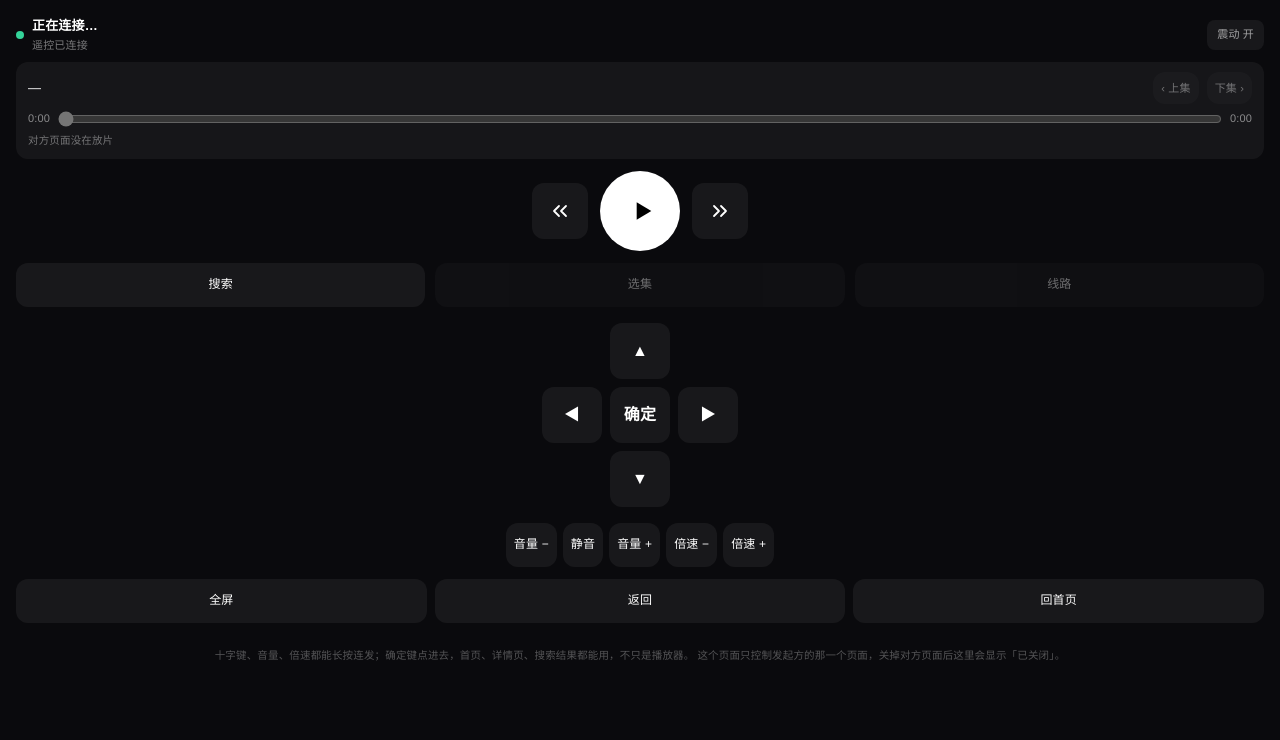
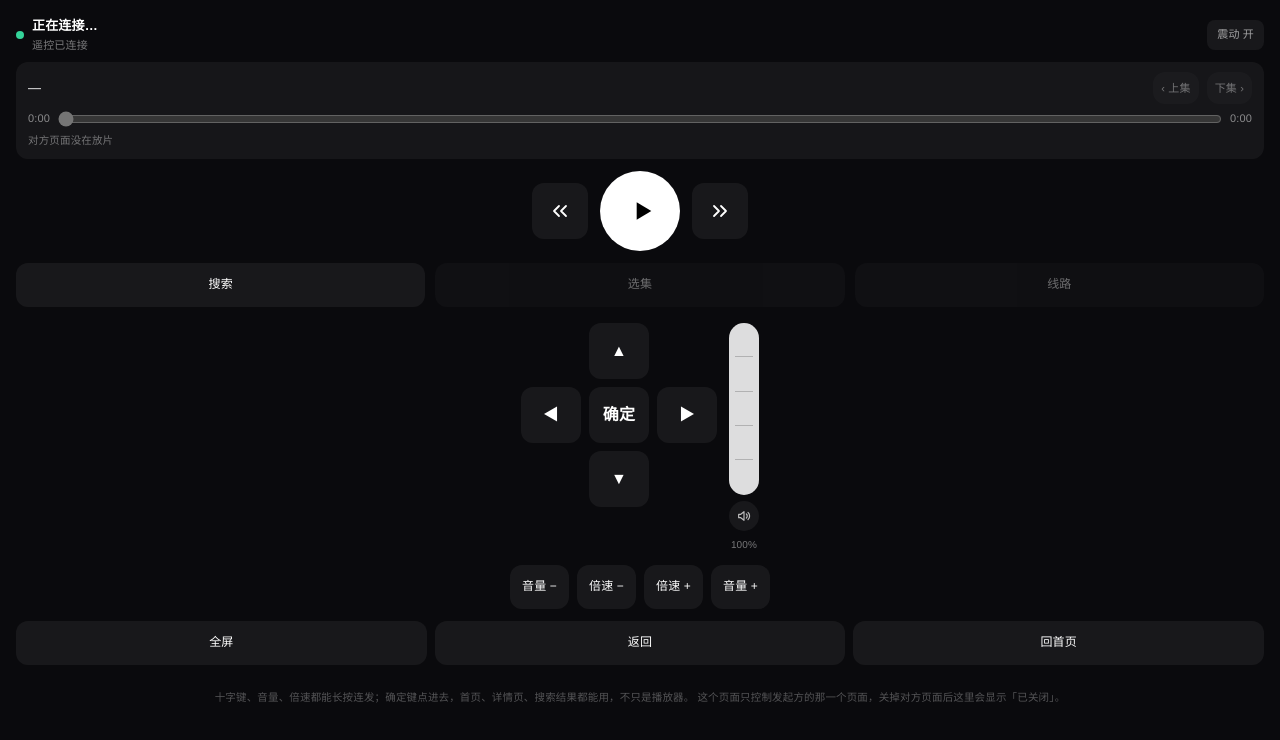
Before and after one commit to MDorin1/MFlixTV, a Next.js app in the folder app/: page /rc in a window 1280 px wide. Shown: the top 740 px of the page. Built offline with nearby package versions, Linux system fonts and the light colour scheme.

Commit message:
1.2.6：遥控会话按活跃续期、404 三次才判死、返回不再把页面弄白；选集按长度压缩不再砍到 60 集；音量改成竖条

```diff
--- a/app/src/app/rc/page.tsx
+++ b/app/src/app/rc/page.tsx
@@ -157,6 +157,7 @@ export default function RemoteControlPage() {
   const [word, setWord] = useState('');
   const [flashMsg, setFlashMsg] = useState('');
   const [optim, setOptim] = useState<Optim>({ at: 0 });
+  const [volDrag, setVolDrag] = useState<number | null>(null);
   const [, setClock] = useState(0);
 
   const flashTimer = useRef<number | undefined>(undefined);
@@ -320,16 +321,6 @@ export default function RemoteControlPage() {
   const dim = 'opacity-40';
 
   /* 音量 / 倍速 / 方向键的长按连发 */
-  const volDown = useRepeat(() => {
-    const next = Math.max(0, Math.min(100, vol - VOL_STEP));
-    markOptim({ vol: next, muted: false });
-    void send('volset', String(next), 6);
-  });
-  const volUp = useRepeat(() => {
-    const next = Math.max(0, Math.min(100, vol + VOL_STEP));
-    markOptim({ vol: next, muted: false });
-    void send('volset', String(next), 6);
-  });
   const rateDown = useRepeat(() => {
     const next = Math.max(RATE_MIN, Math.round((rate - RATE_STEP) * 4) / 4);
     markOptim({ rate: next });
@@ -344,6 +335,60 @@ export default function RemoteControlPage() {
   const navDown = useRepeat(() => void send('down', '', 5));
   const navLeft = useRepeat(() => void send('left', '', 5));
   const navRight = useRepeat(() => void send('right', '', 5));
+
+  /* 竖音量条：按住就跟着手指走，松手补发最后一个值（节流期间可能跳过） */
+  const volTrackRef = useRef<HTMLDivElement | null>(null);
+  const volHold = useRef(false);
+  const volSentAt = useRef(0);
+  const volLatest = useRef(vol);
+
+  const pctAt = (clientY: number): number => {
+    const el = volTrackRef.current;
+    if (!el) return vol;
+    const r = el.getBoundingClientRect();
+    const p = 1 - (clientY - r.top) / Math.max(1, r.height);
+    return Math.round(Math.min(1, Math.max(0, p)) * 100);
+  };
+
+  const volSet = (p: number, force = false) => {
+    const v = Math.max(0, Math.min(100, Math.round(p)));
+    volLatest.current = v;
+    setVolDrag(v);
+    markOptim({ vol: v, muted: false });
+    const now = Date.now();
+    if (!force && now - volSentAt.current < 90) return;
+    volSentAt.current = now;
+    void send('volset', String(v), 3);
+  };
+
+  const onVolDown = (e: RPointerEvent<HTMLDivElement>) => {
+    e.preventDefault();
+    volHold.current = true;
+    try {
+      e.currentTarget.setPointerCapture(e.pointerId);
+    } catch {
+      /* 老浏览器没有捕获也无所谓 */
+    }
+    volSet(pctAt(e.clientY), true);
+  };
+
+  const onVolMove = (e: RPointerEvent<HTMLDivElement>) => {
+    if (!volHold.current) return;
+    volSet(pctAt(e.clientY));
+  };
+
+  const onVolUp = (e: RPointerEvent<HTMLDivElement>) => {
+    if (!volHold.current) return;
+    volHold.current = false;
+    try {
+      e.currentTarget.releasePointerCapture(e.pointerId);
+    } catch {
+      /* ignore */
+    }
+    // 松手必发一次：节流可能把最后那一格吞掉，不补发就会「拖到 20 实际停在 30」
+    void send('volset', String(volLatest.current), 3);
+    window.setTimeout(() => setVolDrag(null), 260);
+  };
 
   const togglePlay = () => {
     const next = !playing;
@@ -523,7 +568,8 @@ export default function RemoteControlPage() {
       </div>
 
       <div className="px-4 mt-4">
-        <div className="mx-auto w-[196px] grid grid-cols-3 grid-rows-3 gap-2">
+        <div className="mx-auto flex items-start justify-center gap-3">
+          <div className="w-[196px] grid grid-cols-3 grid-rows-3 gap-2">
             <span />
             <button className={`${btn} h-14`} {...navUp} aria-label="上">
               ▲
@@ -544,27 +590,85 @@ export default function RemoteControlPage() {
             </button>
             <span />
           </div>
+
+          {/* 竖着的音量条：和进度条一样可以直接拖，跟苹果手机的音量键一个手感 */}
+          <div className="flex flex-col items-center gap-1.5 select-none">
+            <div
+              ref={volTrackRef}
+              role="slider"
+              tabIndex={0}
+              aria-label="音量"
+              aria-valuemin={0}
+              aria-valuemax={100}
+              aria-valuenow={vol}
+              onPointerDown={onVolDown}
+              onPointerMove={onVolMove}
+              onPointerUp={onVolUp}
+              onPointerCancel={onVolUp}
+              onKeyDown={(e) => {
+                if (e.key === 'ArrowUp') volSet(Math.min(100, vol + VOL_STEP));
+                else if (e.key === 'ArrowDown') volSet(Math.max(0, vol - VOL_STEP));
+              }}
+              className="relative w-[30px] h-[172px] rounded-[15px] bg-white/[0.08] overflow-hidden touch-none cursor-pointer"
+            >
+              <div
+                className={`absolute inset-x-0 bottom-0 transition-[height] duration-75 ${
+                  muted ? 'bg-white/20' : 'bg-white/85'
+                }`}
+                style={{ height: `${muted ? 0 : vol}%` }}
+              />
+              {/* 刻度：五格，方便一眼看出大概几成 */}
+              {[20, 40, 60, 80].map((p) => (
+                <span
+                  key={p}
+                  className="absolute left-1.5 right-1.5 h-px bg-black/20"
+                  style={{ bottom: `${p}%` }}
+                  aria-hidden
+                />
+              ))}
+              {volDrag !== null ? (
+                <span className="absolute inset-x-0 -top-0.5 text-center text-[10px] font-semibold text-black/70 tabular-nums">
+                  {volDrag}
+                </span>
+              ) : null}
+            </div>
+            <button
+              className={`w-[30px] h-[30px] grid place-items-center rounded-full ${
+                muted ? 'bg-white text-[#0a0a0d]' : 'bg-white/[0.06] text-white/70'
+              }`}
+              onClick={doMute}
+              aria-label={muted ? '取消静音' : '静音'}
+            >
+              {muted ? (
+                <svg viewBox="0 0 24 24" className="w-4 h-4" fill="none" stroke="currentColor" strokeWidth="1.8" aria-hidden>
+                  <path d="M4 9.5h3.2L12 5.5v13L7.2 14.5H4z" strokeLinejoin="round" />
+                  <path d="M16 9.5l4 5M20 9.5l-4 5" strokeLinecap="round" />
+                </svg>
+              ) : (
+                <svg viewBox="0 0 24 24" className="w-4 h-4" fill="none" stroke="currentColor" strokeWidth="1.8" aria-hidden>
+                  <path d="M4 9.5h3.2L12 5.5v13L7.2 14.5H4z" strokeLinejoin="round" />
+                  <path d="M15.5 9a4 4 0 010 6M18 6.5a7.5 7.5 0 010 11" strokeLinecap="round" />
+                </svg>
+              )}
+            </button>
+            <span className="text-[10px] tabular-nums text-white/45 h-3">{muted ? '静音' : `${vol}%`}</span>
+          </div>
+        </div>
       </div>
 
-      {/* 音量 / 倍速：都能长按连发 */}
-      <div className="px-4 mt-4 flex items-center justify-center gap-1.5 text-[12px]">
-        <button className={`${btn} h-11 px-2`} {...volDown} aria-label="音量减">
+      {/* 倍速：还能长按连发。音量已经换成左边那根竖条 */}
+      <div className="px-4 mt-4 flex items-center justify-center gap-2 text-[12px]">
+        <button className={`${btn} h-11 px-3`} onClick={() => volSet(vol - VOL_STEP, true)} aria-label="音量减">
           音量 −
         </button>
-        <button
-          className={`${btn} h-11 px-2 ${muted ? 'bg-white text-[#0a0a0d] font-semibold' : ''}`}
-          onClick={doMute}
-        >
-          静音
-        </button>
-        <button className={`${btn} h-11 px-2`} {...volUp} aria-label="音量加">
-          音量 +
-        </button>
-        <button className={`${btn} h-11 px-2`} {...rateDown} aria-label="减速">
+        <button className={`${btn} h-11 px-3`} {...rateDown} aria-label="减速">
           倍速 −
         </button>
-        <button className={`${btn} h-11 px-2`} {...rateUp} aria-label="加速">
+        <button className={`${btn} h-11 px-3`} {...rateUp} aria-label="加速">
           倍速 +
+        </button>
+        <button className={`${btn} h-11 px-3`} onClick={() => volSet(vol + VOL_STEP, true)} aria-label="音量加">
+          音量 +
         </button>
       </div>
 
--- a/app/src/lib/remote-engine.ts
+++ b/app/src/lib/remote-engine.ts
@@ -89,6 +89,12 @@ const S = {
   stateBusy: false,
   /** 连续失败次数：断网时用来退避，别拿满速空转打失败请求 */
   fails: 0,
+  /**
+   * 连续 404 次数。
+   * 单次 404 可能只是服务端刚重启 / 刚好在 Worker 换手，直接丢 token 会让用户
+   * 莫名其妙的「需要重新扫码」；连丢三次才判定会话真的没了。
+   */
+  miss: 0,
   /** 刚从 sessionStorage 接手会话：第一条 host 回执只对齐序号，不回放旧指令 */
   resume: false,
   started: false,
@@ -163,9 +169,20 @@ function liveVideo(): HTMLVideoElement | null {
   return hit || all[0];
 }
 
-/** `当前下标|名|名…`；竖线是分隔符，名字里的竖线换掉 */
-function packList(arr: string[], cur: number, limit = 60): string {
-  const items = arr.slice(0, limit).map((s) => String(s || '').replace(/\|/g, '/').slice(0, 24));
+/**
+ * `当前下标|名|名…`；竖线是分隔符，名字里的竖线换掉。
+ *
+ * 以前这里写死 `limit = 60`，真人秀这种动辄 60+ 集的长剧在遥控器上就只剩前 60 集，
+ * 用户会以为后面压根没有（实测某档节目 66 集、遥控器只显示 60 集）。
+ * 现在不按条数砍，改成按「整串长度」控制：集数多就把每个名字压缩短一点，
+ * 但每一集都还在，顺序和下标也不变（ep 指令靠下标，砍掉一集就整排错位）。
+ */
+function packList(arr: string[], cur: number, budget = 6000): string {
+  if (!arr.length) return '';
+  const n = arr.length;
+  // 名字上限：集数少就留长一点，集数多就缩短，保证整串不超预算
+  const nameMax = Math.max(6, Math.min(24, Math.floor((budget - 8) / Math.max(1, n)) - 1));
+  const items = arr.map((s) => String(s || '').replace(/\|/g, '/').slice(0, nameMax));
   return `${Math.max(0, cur)}|${items.join('|')}`;
 }
 
@@ -239,7 +256,42 @@ function layeredBack() {
     top.close.click();
     return;
   }
-  handlers.back();
+  navigate('back');
+}
+
+/**
+ * 导航类指令的统一出口。
+ *
+ * 遥控器按「返回 / 回首页 / 搜索」时，被控页正在跑的可能是任意一个路由：
+ * 路由还没挂好、正在卸载、或者组件里抛了异常，都会让 `router.back()` 抛出来，
+ * 那条异常会被 Next 的 error boundary 接住 —— 表现就是「按一下返回，整个页面白了」。
+ * 所以这里永远不把异常往上丢：先试路由，出问题就退回整页跳转。
+ */
+function navigate(kind: 'back' | 'home' | 'search', q = '') {
+  const hard = () => {
+    try {
+      // 没有上一页（直接打开 / 刷新过）时「返回」等于把自己再退一次，
+      // Next 的 App Router 在这种历史栈上有可能直接抛错把页面弄白，所以退回首页更稳
+      if (kind === 'back') {
+        if (window.history.length > 1) window.history.back();
+        else window.location.assign('/');
+      } else if (kind === 'home') window.location.assign('/');
+      else window.location.assign('/?s=' + encodeURIComponent(q));
+    } catch {
+      /* 连整页跳转都不行就算了，至少别把页面搞崩 */
+    }
+  };
+  try {
+    if (kind === 'back' && window.history.length <= 1) {
+      hard();
+      return;
+    }
+    if (kind === 'back') handlers.back();
+    else if (kind === 'home') handlers.home();
+    else handlers.search(q);
+  } catch {
+    hard();
+  }
 }
 
 export function exec(cmd: string, arg: string) {
@@ -384,7 +436,7 @@ export function exec(cmd: string, arg: string) {
     case 'home':
       nav?.clear();
       window.dispatchEvent(new CustomEvent('mfl:rc-back-all'));
-      handlers.home();
+      navigate('home');
       return;
     case 'search': {
       // 手机上打片名、点搜索 → 这个页面直接搜一遍（和顶栏搜索走同一条路径）
@@ -392,7 +444,7 @@ export function exec(cmd: string, arg: string) {
       if (!q) return;
       if (panelOpen) window.dispatchEvent(new CustomEvent('mfl:rc-panel-close'));
       window.dispatchEvent(new CustomEvent('mfl:rc-back-all'));
-      handlers.search(q);
+      navigate('search', q);
       return;
     }
     case 'settings':
@@ -519,16 +571,23 @@ async function tick() {
     try {
       const r = await fetch(`/api/rs/host?t=${t}&since=${S.since}&wait=${WAIT_MS}`, { cache: 'no-store' });
       if (r.status === 404) {
-        // 会话过期（30 分钟或服务重启）：清掉，遥控器那边会提示已关闭
+        // 会话可能已经过期：但一次 404 不足以判死刑（长轮询断在重启的那一瞬很常见），
+        // 连丢三次才清掉，让手机那边不会因为一次抖动就得重新扫码。
+        S.miss += 1;
+        S.fails += 1;
+        if (S.miss >= 3) {
           S.token = '';
           S.url = '';
           S.since = 0;
           S.peers = 0;
           S.fails = 0;
+          S.miss = 0;
           rememberSession('');
           emit();
+        }
       } else if (r.ok) {
         S.fails = 0;
+        S.miss = 0;
         const d = (await r.json()) as {
           now: number;
           cmds: { id: number; cmd: string; arg: string }[];
@@ -602,6 +661,22 @@ export function start() {
     S.resume = true;
     emit();
   }
+  // 切走再切回来（隐藏标签页、最小化）：浏览器会把定时器压到 1 分钟一次，
+  // 回来时立刻补一次轮询 + 状态上报，遥控器那边不用等半分钟才发现「其实还连着」
+  try {
+    document.addEventListener('visibilitychange', () => {
+      if (document.visibilityState !== 'visible') return;
+      S.fails = 0;
+      S.miss = 0;
+      if (S.started) {
+        window.clearTimeout(S.timer);
+        void tick();
+      }
+      flushState();
+    });
+  } catch {
+    /* ignore */
+  }
   void tick();
 }
 
--- a/app/src/lib/remote-session.ts
+++ b/app/src/lib/remote-session.ts
@@ -43,6 +43,8 @@ export interface RsSession {
   token: string;
   name: string;
   created: number;
+  /** 最后一次有动静的时间：只要还有人在用（被控端轮询 / 遥控器轮询），会话就一直续期 */
+  seen: number;
   hostBeat: number;
   seq: number;
   cmds: RsCmd[];
@@ -58,6 +60,13 @@ interface Store {
 const MAX_CMDS = 48;
 const HOST_ALIVE_MS = 45_000;
 const CTL_ALIVE_MS = 20_000;
+/**
+ * 空闲多久才真的过期。
+ *
+ * 以前按「创建时间」算 30 分钟，结果只要一部片看得久一点，遥控器就毫无征兆地掉线、
+ * 必须重新扫码——而用户完全不知道自己「超时」了。现在只要还有人在轮询就一直续期，
+ * 只有真的一段时间没人用（关掉页面、放下手机）才回收。
+ */
 const TTL_MS = 30 * 60 * 1000;
 
 // 去掉容易看错的 0/O/1/I/L，扫码后手抄也不会错
@@ -84,7 +93,7 @@ function sweep() {
   const s = store();
   const now = Date.now();
   for (const [k, v] of s.sessions) {
-    if (now - v.created > TTL_MS) s.sessions.delete(k);
+    if (now - (v.seen || v.created) > TTL_MS) s.sessions.delete(k);
   }
 }
 
@@ -96,6 +105,7 @@ export function createSession(name: string): RsSession {
     token,
     name: (name || '').slice(0, 40) || '未命名设备',
     created: Date.now(),
+    seen: Date.now(),
     hostBeat: Date.now(),
     seq: 0,
     cmds: [],
@@ -110,10 +120,13 @@ export function getSession(token: string): RsSession | undefined {
   const s = store();
   const v = s.sessions.get(token);
   if (!v) return undefined;
-  if (Date.now() - v.created > TTL_MS) {
+  const now = Date.now();
+  // 只要这一轮还在被访问，就续一次命：用得着的时候永远不会「自己过期」
+  if (now - (v.seen || v.created) > TTL_MS) {
     s.sessions.delete(token);
     return undefined;
   }
+  v.seen = now;
   return v;
 }
 
@@ -157,8 +170,10 @@ export function setState(token: string, patch: Partial<RsState>): boolean {
     pos: Number.isFinite(Number(patch.pos)) ? Number(patch.pos) : v.state.pos,
     dur: Number.isFinite(Number(patch.dur)) ? Number(patch.dur) : v.state.dur,
     page: String(patch.page ?? v.state.page).slice(0, 200),
-    eps: String(patch.eps ?? v.state.eps).slice(0, 2400),
-    lines: String(patch.lines ?? v.state.lines).slice(0, 800),
+    // 选集别按 60 集砍：长剧（真人秀之类几十上百集）砍掉之后，
+    // 遥控器上只能选到前 60 集，用户会以为后面的集数不存在
+    eps: String(patch.eps ?? v.state.eps).slice(0, 8000),
+    lines: String(patch.lines ?? v.state.lines).slice(0, 2000),
     vol: clampInt(patch.vol, v.state.vol, 0, 100),
     rate: clampInt(patch.rate, v.state.rate, 25, 400),
     muted: Boolean(patch.muted ?? v.state.muted),
```
Also changed, not shown: 5 other files (tests, documents, lock files or other folders). Lines whose indentation alone changed are shown as unchanged.
